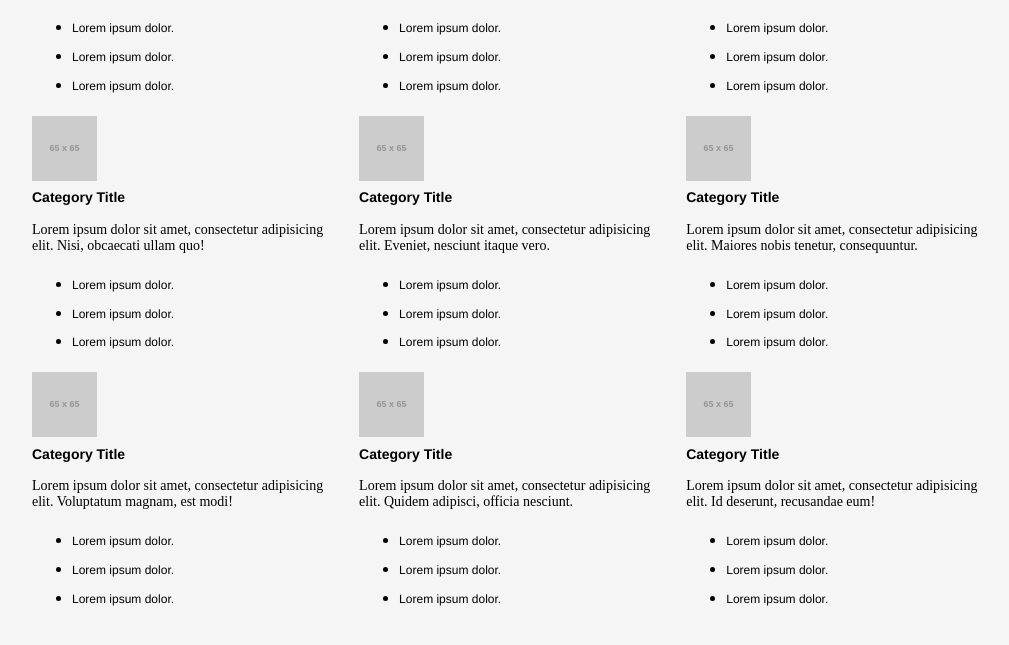
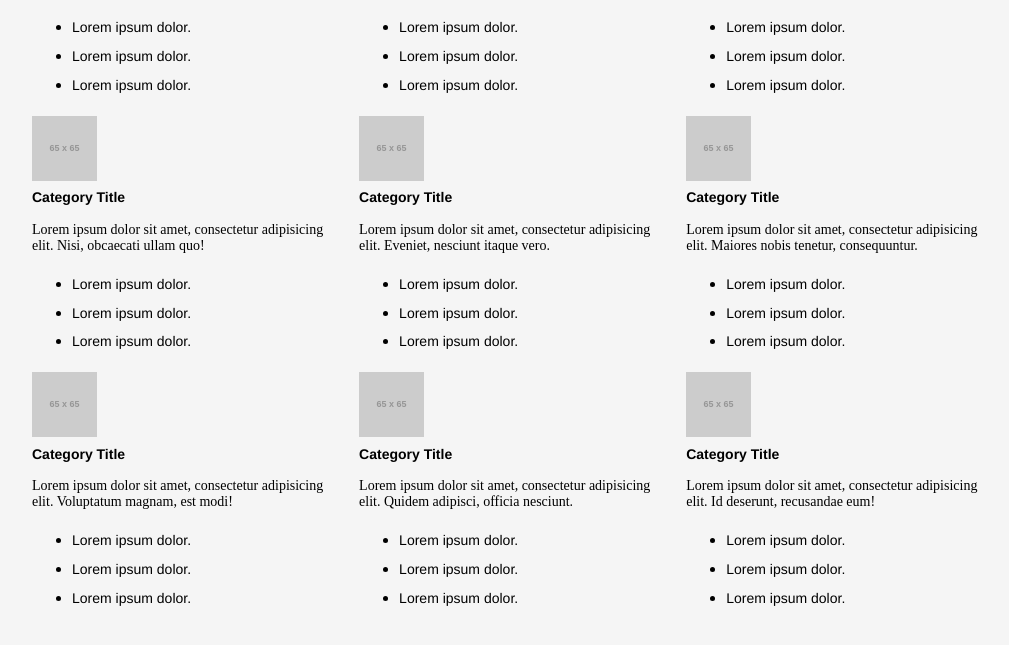
Before and after one commit to 15four/crsf-materials, a website: page src/templates/index.html in a window 1280 px wide. Shown: the part 141-786 px from the top of the page, without its empty margins (128-1137 px from the left). Drawn offline with nearby package versions, Linux system fonts and the light colour scheme; files that its build step writes are made by us from their sources; placeholder pictures from the web are drawn by us.

Commit message:
update typography styles

```diff
--- a/src/public/styles/scss/_typography.scss
+++ b/src/public/styles/scss/_typography.scss
@@ -59,8 +59,8 @@ p {
 
 .material_category_list {
   a {
-    @include font-size(12);
-    line-height: 20px;
+    @include font-size(14);
+    line-height: 22px;
     color: #000;
     text-decoration: none;
   }
```
